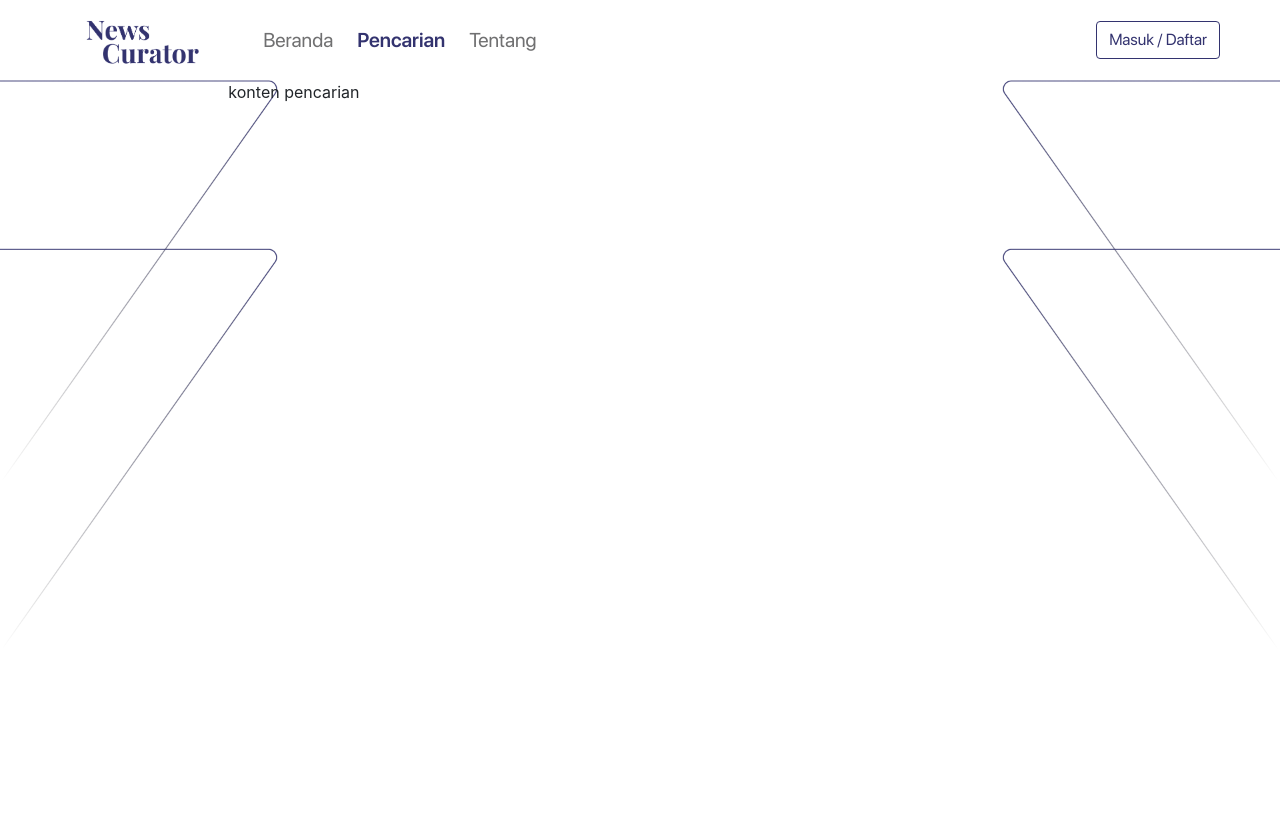
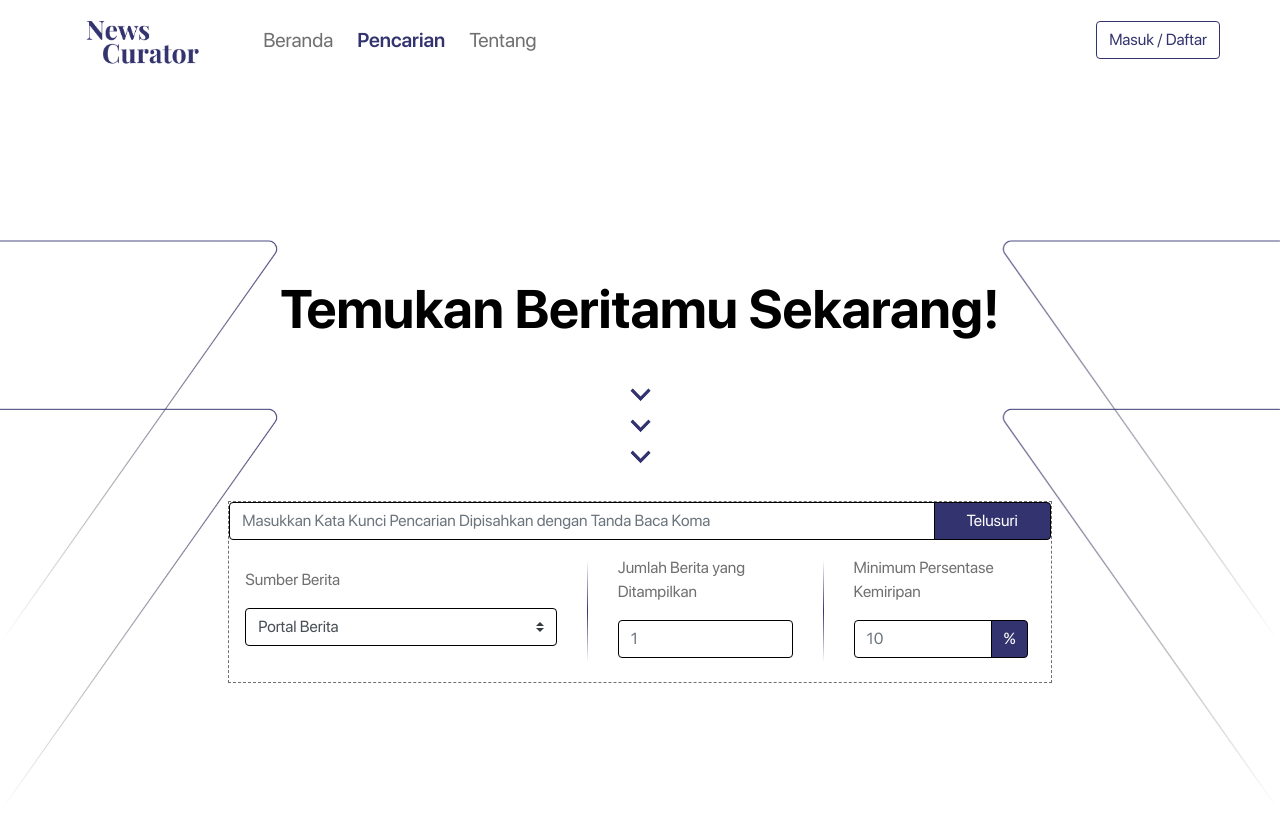
Before and after one commit to johnvees/TA-Berita, a React (Create React App) app: page /pencarian in a window 1280 px wide. Shown: the top 816 px of the page. Built offline with nearby package versions, Linux system fonts and the light colour scheme.

Commit message:
styling for sumber berita portal

```diff
--- a/src/assets/scss/style.scss
+++ b/src/assets/scss/style.scss
@@ -296,6 +296,92 @@ header {
   }
 }
 
+.hero-search {
+  height: 100vh;
+  display: flex;
+  flex-direction: column;
+  justify-content: center;
+  align-items: center;
+
+  .search-title {
+    display: flex;
+    flex-direction: column;
+    align-items: center;
+    justify-content: center;
+
+    h1 {
+      font-family: SFPD-Bold;
+      font-size: 54px;
+      color: $black;
+      text-align: center;
+      margin-bottom: 34px;
+      max-width: 872px;
+    }
+  }
+
+  .search-menu-wrapper {
+    border: 1px dashed $dark;
+    width: 100%;
+
+    .input-group {
+      .form-control {
+        border-color: $black;
+        color: $black;
+        font-family: 'SFPD-Regular';
+
+        &:focus {
+          box-shadow: none;
+        }
+
+        &.input-warning {
+          border-color: red;
+        }
+      }
+
+      .input-group-text {
+        background-color: $primary;
+        color: $white;
+        font-family: 'SFPD-Regular';
+        border: 1px solid $black;
+        padding: 0 32px;
+
+        &.persen {
+          padding: 0 12px;
+        }
+      }
+    }
+  }
+
+  .search-filter-wrapper {
+    padding: 16px 16px;
+
+    p {
+      font-family: 'SFPD-Regular';
+      font-size: 16px;
+      color: $dark;
+    }
+
+    .custom-select {
+      border-color: $black;
+      font-family: 'SFPD-Regular';
+
+      &:focus {
+        box-shadow: none;
+      }
+
+      option:hover {
+        background-color: $primary;
+      }
+    }
+
+    .vertical-divider {
+      width: 1px;
+      height: 100%; /* Adjust the height as needed */
+      background: linear-gradient(to bottom, $white, $primary, $white);
+    }
+  }
+}
+
 .content-about {
   .first-content {
     padding: 0 15px;
@@ -472,6 +558,7 @@ header {
       .form-control {
         border-color: $black;
         color: $black;
+        font-family: 'SFPD-Regular';
 
         &:focus {
           box-shadow: none;
@@ -574,6 +661,7 @@ header {
       .form-control {
         border-color: $black;
         color: $black;
+        font-family: 'SFPD-Regular';
 
         &:focus {
           box-shadow: none;
--- a/src/pages/AuthPage.js
+++ b/src/pages/AuthPage.js
@@ -265,7 +265,7 @@ export default function AuthPage() {
                     aria-label="fullname-register"
                     aria-describedby="basic-addon1"
                   />
-                  <div className="input-group-prepend">
+                  <div className="input-group-append">
                     <span className="input-group-text" id="basic-addon1">
                       Nama Lengkap
                     </span>
@@ -290,7 +290,7 @@ export default function AuthPage() {
                     aria-label="username-register"
                     aria-describedby="basic-addon1"
                   />
-                  <div className="input-group-prepend">
+                  <div className="input-group-append">
                     <span className="input-group-text" id="basic-addon1">
                       Username
                     </span>
@@ -315,7 +315,7 @@ export default function AuthPage() {
                     aria-label="password-register"
                     aria-describedby="basic-addon1"
                   />
-                  <div className="input-group-prepend">
+                  <div className="input-group-append">
                     <span className="input-group-text" id="basic-addon1">
                       Password
                     </span>
--- a/src/parts/Search/Content.js
+++ b/src/parts/Search/Content.js
@@ -1,9 +1,107 @@
-import React from 'react'
+import React, { useEffect, useRef } from 'react';
+import Button from '../../elements/Button';
+import ICVectorDownGray from '../../assets/images/vectordowngray.png';
+import ICVectorDownBlue from '../../assets/images/vectordown.png';
 
 export default function Content() {
+  const colRef = useRef(null);
+  const dividerRef1 = useRef(null);
+  const dividerRef2 = useRef(null);
+
+  useEffect(() => {
+    const colHeight = colRef.current.offsetHeight;
+    dividerRef1.current.style.height = `${colHeight}px`;
+    dividerRef2.current.style.height = `${colHeight}px`;
+  }, []);
+
+  useEffect(() => {
+    window.scrollTo(0, 0);
+  }, []);
+
   return (
-    <div>
-      konten pencarian
-    </div>
-  )
+    <section>
+      <div className="hero-search">
+        <div className="search-title">
+          <h1>Temukan Beritamu Sekarang!</h1>
+        </div>
+
+        <div className="col-auto"></div>
+        <div className="col-xs-1 col-sm-1 col-md-1 col-lg-1 col-xl-1 d-none d-md-block">
+          <img
+            src={ICVectorDownBlue}
+            alt=""
+            style={{ width: '100%', marginBottom: 24 }}
+          />
+        </div>
+        <div className="col-auto"></div>
+
+        <div className="search-menu-wrapper">
+          <div className="input-group">
+            <input
+              className="form-control"
+              type="text"
+              placeholder="Masukkan Kata Kunci Pencarian Dipisahkan dengan Tanda Baca Koma"
+            />
+
+            <div className="input-group-append">
+              <Button className="input-group-text" onClick={onclick}>
+                Telusuri
+              </Button>
+            </div>
+          </div>
+
+          <div className="search-filter-wrapper">
+            <div className="row align-items-center">
+              <div className="col-xs-4 col-sm-4 col-md-4 col-lg-5 col-xl-5 mb-2">
+                <p>Sumber Berita</p>
+                <select class="custom-select">
+                  <option value="portal berita">Portal Berita</option>
+                  <option value="url">URL / Link</option>
+                  <option value="dokumen">Dokumen</option>
+                </select>
+              </div>
+
+              <div className="col-auto d-none d-lg-block">
+                <div ref={dividerRef1} className="vertical-divider"></div>
+              </div>
+
+              <div
+                ref={colRef}
+                className="col-xs-4 col-sm-4 col-md-4 col-lg-3 col-xl-3 mb-2"
+              >
+                <p>Jumlah Berita yang Ditampilkan</p>
+                <div className="input-group">
+                  <input
+                    className="form-control"
+                    type="number"
+                    placeholder="1"
+                    max="10"
+                  />
+                </div>
+              </div>
+
+              <div className="col-auto d-none d-lg-block">
+                <div ref={dividerRef2} className="vertical-divider"></div>
+              </div>
+
+              <div className="col-xs-4 col-sm-4 col-md-4 col-lg-3 col-xl-3 mb-2">
+                <p>Minimum Persentase Kemiripan</p>
+                <div className="input-group">
+                  <input
+                    className="form-control"
+                    type="number"
+                    placeholder="10"
+                    max="100"
+                  />
+                  <div className="input-group-append">
+                    <span className="input-group-text persen">%</span>
+                  </div>
+                </div>
+              </div>
+            </div>
+          </div>
+        </div>
+      </div>
+    </section>
+  );
 }
```
Also changed, not shown: src/assets/images/vectordown.png (added), src/assets/images/vectordowngray.png (added).
